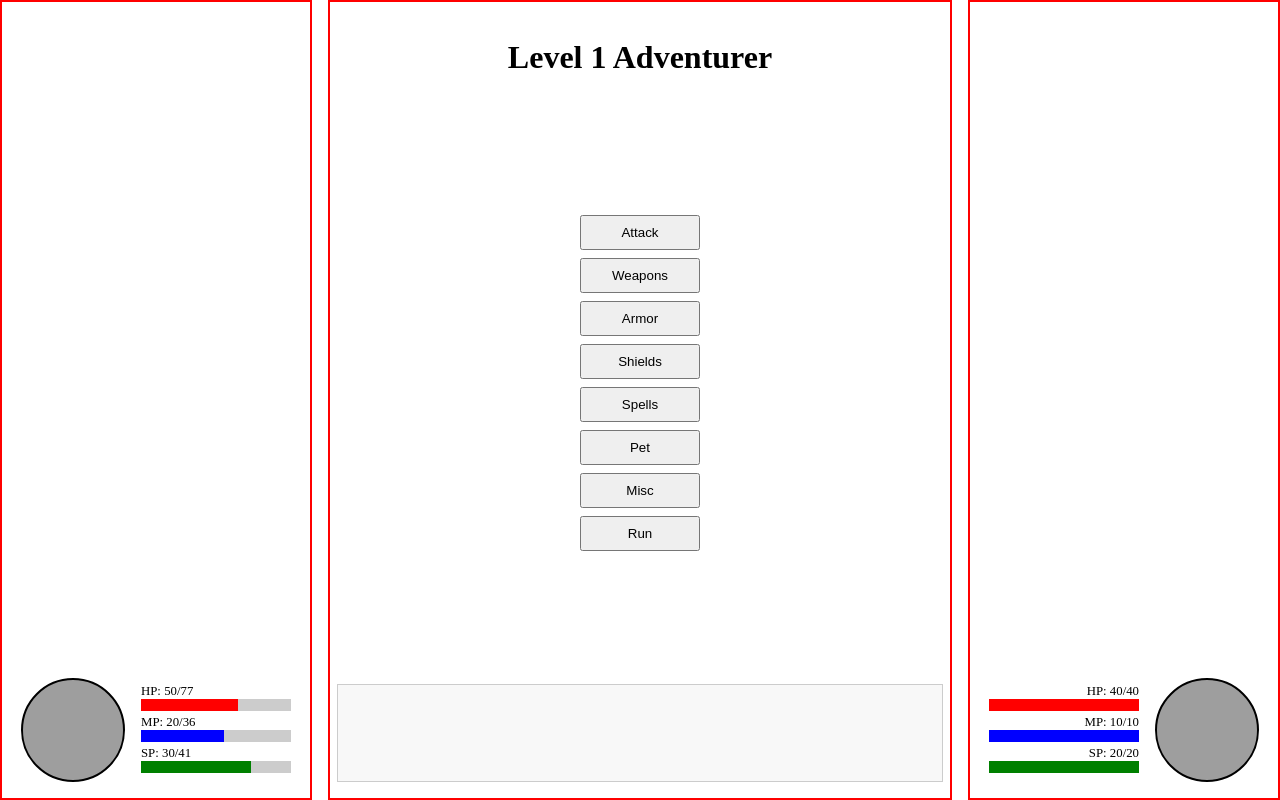
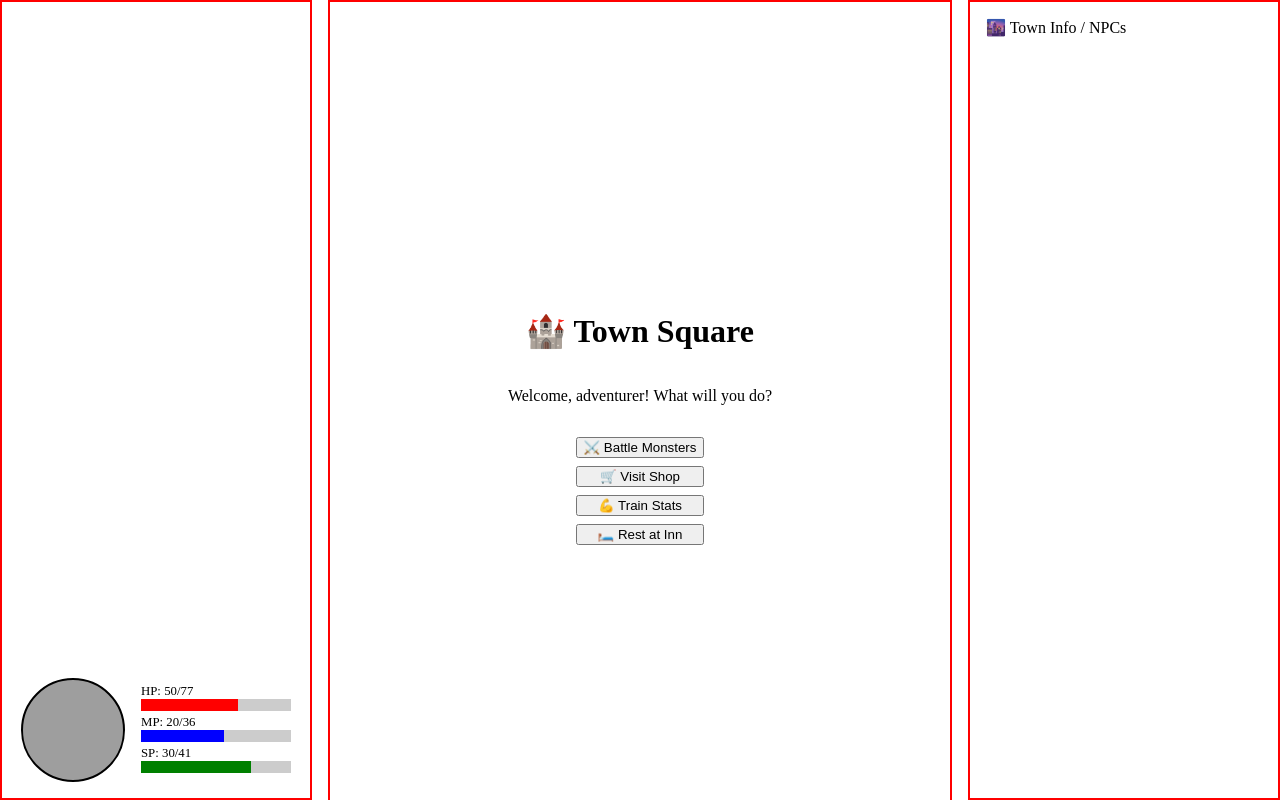
Before and after one commit to RainySunsetGod/mySite, a React (Vite) app in the folder adventure-evolution/: page / in a window 1280 px wide. Built offline with nearby package versions, Linux system fonts and the light colour scheme; grey boxes are pictures that could not be loaded.

Commit message:
landing town

```diff
--- a/adventure-evolution/src/App.tsx
+++ b/adventure-evolution/src/App.tsx
@@ -1,5 +1,40 @@
+import { useState } from "react";
+import { DEFAULT_PLAYER, type Player } from "./state/player";
+import PlayerPanel from "./components/PlayerPanel";
 import Combat from "./modules/Combat";
+import Landing from "./modules/Landing";
 
 export default function App() {
-  return <Combat />;
+  const [player, setPlayer] = useState<Player>(DEFAULT_PLAYER);
+  const [mode, setMode] = useState<"landing" | "combat">("landing");
+
+  return (
+    <div
+      style={{
+        display: "grid",
+        gridTemplateColumns: "1fr 2fr 1fr",
+        gap: "1rem",
+        height: "100vh",
+      }}
+    >
+      {/* Left side = always PlayerPanel */}
+      <PlayerPanel player={player} />
+
+      {/* Middle + Right depend on mode */}
+      {mode === "landing" ? (
+        <>
+          <Landing onEnterCombat={() => setMode("combat")} />
+          <div style={{ border: "2px solid red", padding: "1rem" }}>
+            🌆 Town Info / NPCs
+          </div>
+        </>
+      ) : (
+        <Combat
+          player={player}
+          setPlayer={setPlayer}
+          onExitCombat={() => setMode("landing")}
+        />
+      )}
+    </div>
+  );
 }
--- a/adventure-evolution/src/modules/Combat.tsx
+++ b/adventure-evolution/src/modules/Combat.tsx
@@ -1,6 +1,5 @@
 import { useState } from "react";
-import { DEFAULT_PLAYER, type Player } from "../state/player";
-import PlayerPanel from "../components/PlayerPanel";
+import type { Player } from "../state/player";
 import EnemyPanel from "../components/EnemyPanel";
 import ActionMenu from "../components/ActionMenu";
 
@@ -18,19 +17,25 @@ const DEFAULT_ENEMY = {
 
 type Turn = "player" | "enemy";
 
-export default function Combat() {
-    const [player, setPlayer] = useState<Player>(DEFAULT_PLAYER);
+type Props = {
+  player: Player;
+  setPlayer: (p: Player) => void;
+  onExitCombat: () => void;
+};
+
+export default function Combat({ player, setPlayer, onExitCombat }: Props) {
   const [enemy, setEnemy] = useState(DEFAULT_ENEMY);
   const [turn, setTurn] = useState<Turn>("player");
   const [log, setLog] = useState<string[]>([]);
+  const [battleOver, setBattleOver] = useState(false);
 
   const pushLog = (msg: string) =>
-        setLog((prev) => [...prev, msg].slice(-5)); // keep last 5 messages
+    setLog((prev) => [...prev, msg].slice(-5));
 
   const playerAttack = () => {
-        if (turn !== "player") return;
+    if (turn !== "player" || battleOver) return;
 
-        const damage = Math.max(1, 10 - enemy.defense); // very simple formula
+    const damage = Math.max(1, 10 - enemy.defense);
     const newHp = Math.max(0, enemy.currentHp - damage);
 
     setEnemy({ ...enemy, currentHp: newHp });
@@ -38,15 +43,18 @@ export default function Combat() {
 
     if (newHp <= 0) {
       pushLog(`You defeated the ${enemy.name}!`);
+      setBattleOver(true);
       return;
     }
 
     setTurn("enemy");
-        setTimeout(enemyTurn, 1000); // enemy acts after 1s delay
+    setTimeout(enemyTurn, 1000);
   };
 
   const enemyTurn = () => {
-        const damage = Math.max(1, enemy.attack - 2); // simple defense
+    if (battleOver) return;
+
+    const damage = Math.max(1, enemy.attack - 2);
     const newHp = Math.max(0, player.currentHp - damage);
 
     setPlayer({ ...player, currentHp: newHp });
@@ -54,6 +62,7 @@ export default function Combat() {
 
     if (newHp <= 0) {
       pushLog(`You were defeated by the ${enemy.name}...`);
+      setBattleOver(true);
       return;
     }
 
@@ -61,18 +70,8 @@ export default function Combat() {
   };
 
   return (
-        <div
-            style={{
-                display: "grid",
-                gridTemplateColumns: "1fr 2fr 1fr",
-                gap: "1rem",
-                height: "100vh",
-            }}
-        >
-            {/* Left panel */}
-            <PlayerPanel player={player} />
-
-            {/* Middle (actions + log) */}
+    <>
+      {/* Middle panel */}
       <div
         style={{
           border: "2px solid red",
@@ -83,23 +82,26 @@ export default function Combat() {
           justifyContent: "space-between",
         }}
       >
-                <h1>Level {player.level} Adventurer</h1>
+        <h1>Battle vs {enemy.name}</h1>
 
-                {turn === "player" ? (
+        {!battleOver && turn === "player" ? (
           <ActionMenu
             player={player}
             onUse={(item) => {
               if (item.id === "attack-basic") {
                 playerAttack();
               } else if (item.id === "run") {
-                                pushLog("You attempt to run away... (not yet implemented)");
+                pushLog("You attempt to run away...");
+                setBattleOver(true);
               } else {
                 pushLog(`You used ${item.name}, but nothing happened yet.`);
               }
             }}
           />
+        ) : !battleOver ? (
+          <p>Enemy is taking their turn...</p>
         ) : (
-                    <p>Enemy is taking their turn...</p>
+          <button onClick={onExitCombat}>Return to Town</button>
         )}
 
         {/* Combat log */}
@@ -122,6 +124,6 @@ export default function Combat() {
 
       {/* Right panel */}
       <EnemyPanel enemy={enemy} />
-        </div>
+    </>
   );
 }
--- /dev/null
+++ b/adventure-evolution/src/modules/Landing.tsx
@@ -0,0 +1,29 @@
+type Props = {
+  onEnterCombat: () => void;
+};
+
+export default function Landing({ onEnterCombat }: Props) {
+  return (
+    <div
+      style={{
+        border: "2px solid red",
+        padding: "1rem",
+        display: "flex",
+        flexDirection: "column",
+        alignItems: "center",
+        justifyContent: "center",
+        height: "100%",
+      }}
+    >
+      <h1>🏰 Town Square</h1>
+      <p>Welcome, adventurer! What will you do?</p>
+
+      <div style={{ display: "flex", flexDirection: "column", gap: "0.5rem", marginTop: "1rem" }}>
+        <button onClick={onEnterCombat}>⚔️ Battle Monsters</button>
+        <button onClick={() => alert("Shop not yet implemented!")}>🛒 Visit Shop</button>
+        <button onClick={() => alert("Training not yet implemented!")}>💪 Train Stats</button>
+        <button onClick={() => alert("Resting not yet implemented!")}>🛏️ Rest at Inn</button>
+      </div>
+    </div>
+  );
+}
```
Lines whose indentation alone changed are shown as unchanged.
